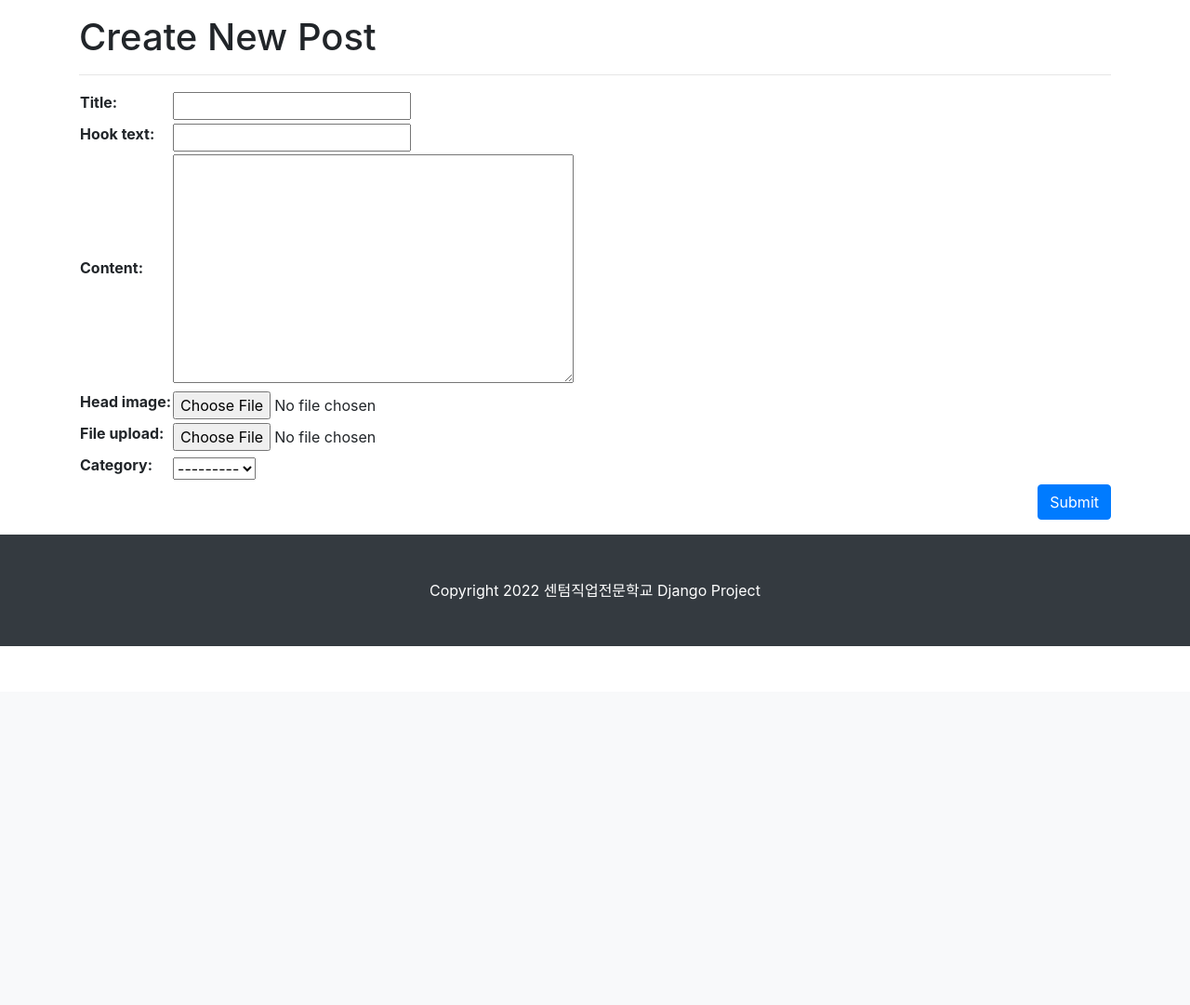
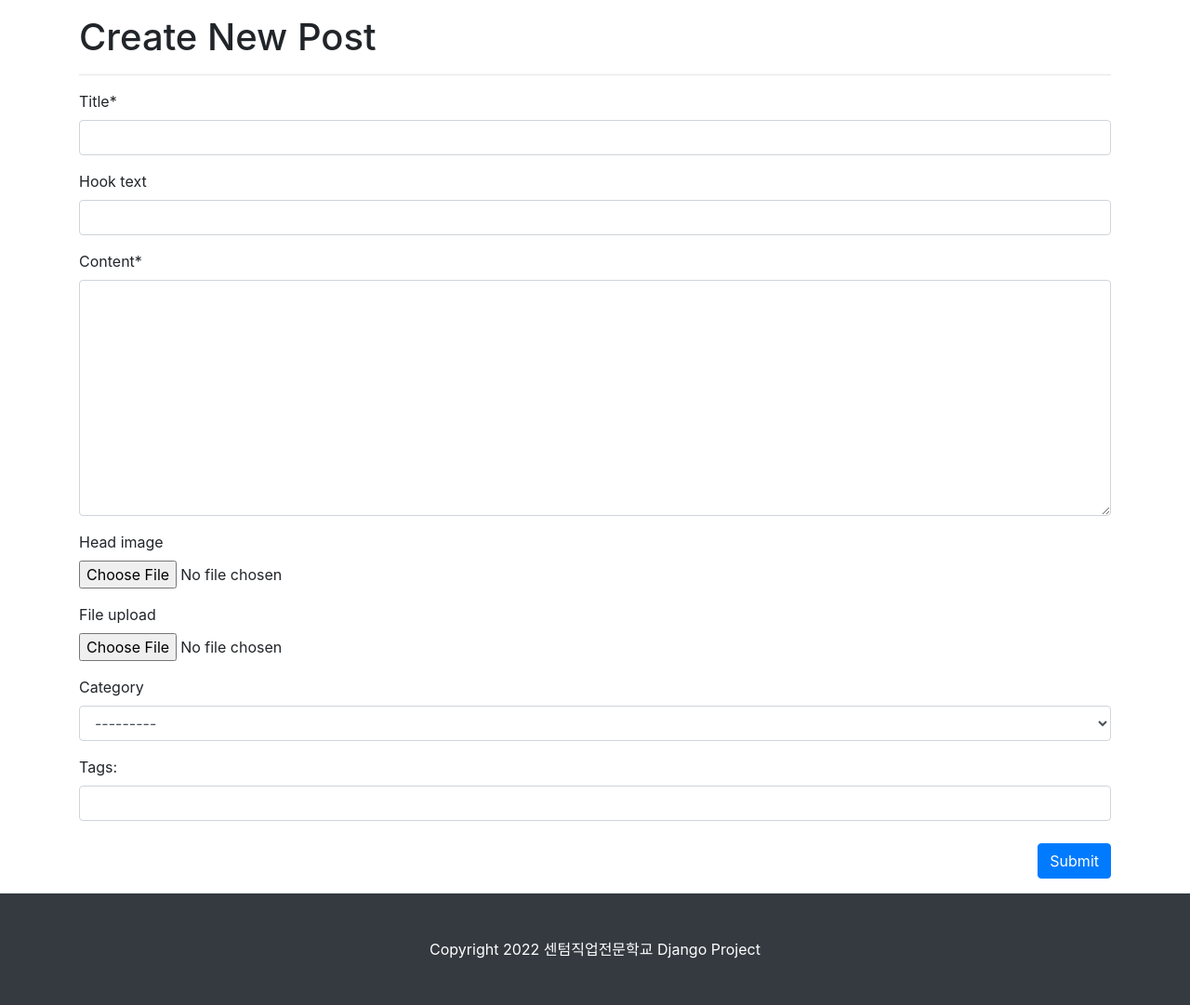
Before and after one commit to centum-tech-2022/Test, a Django app: page /blog/create_post/ in a window 1280 px wide. Shown: the part 56-1137 px from the top of the page at 93% size. Before the commit the page ends 751 px from the top, so only its background shows below. Run offline with Django 3.2, Linux system fonts and the light colour scheme; the visitor is signed in with stand-in values (Sample User, id 1); data that the repository does not hold is empty; parts of the project's set-up code (start-up, migrations or seed data) failed here and were passed over; some libraries are stand-ins or nearby versions.

Commit message:
Django crispy_forms

```diff
--- a/blog/templates/blog/post_form.html
+++ b/blog/templates/blog/post_form.html
@@ -1,14 +1,26 @@
 {% extends 'blog/base_full_width.html' %}
-
+{% load crispy_forms_tags %}
 {% block head_title %}Create Post - Blog{% endblock %}
 
 {% block main_area %}
     <h1>Create New Post</h1>
     <hr>
     <form method="post" enctype="multipart/form-data"> {% csrf_token %}
-        <table>
-            {{ form }}
-        </table>
+
+            {{ form | crispy }}
+            <div id="div_id_tags_str">
+                <label for="id_tags_str">Tags:</label>
+                <input type="text" name="tags_str" id="id_tags_str"
+                       class="textinput textInput form-control">
+            </div>
+            <br>
+
+
+
+
+
+
+
         <button type="submit" class="btn btn-primary float-right">
             Submit
         </button>
--- a/blog/views.py
+++ b/blog/views.py
@@ -4,6 +4,7 @@ from .models import Post, Category , Tag
 from django.contrib.auth.mixins import LoginRequiredMixin, UserPassesTestMixin
 from django.shortcuts import  render, redirect
 from django.core.exceptions import PermissionDenied
+from django.utils.text import slugify
 
 class PostUpdate(LoginRequiredMixin, UpdateView):
     model = Post
@@ -11,6 +12,39 @@ class PostUpdate(LoginRequiredMixin, UpdateView):
 
     # _form.html
     template_name = 'blog/post_update_form.html'
+
+    def get_context_data(self, **kwargs):
+        context = super(PostUpdate, self).get_context_data()
+        if self.object.tags.exists():
+            tags_str_list = list()
+            for t in self.object.tags.all():
+                tags_str_list.append(t.name)
+            context['tags_str_default'] = ';'.join(tags_str_list)
+        return context
+
+    def form_valid(self, form):
+        response = super(PostCreate, self).form_valid(form)
+        self.object.tags.clear()
+
+        tags_str = self.request.POST.get('tags_str')
+        if tags_str:
+            tags_str = tags_str.strip()
+            tags_str = tags_str.replace(',', ';')
+            tags_list = tags_str.split(';')
+
+            for t in tags_list:
+                t = t.strip()
+                tag, is_tag_created = Tag.objects.get_or_create(name=t)
+                if is_tag_created:
+                    tag.slug = slugify(t, allow_unicode=True)
+                    tag.save()
+                self.object.tags.add(tag)
+
+
+        return response
+
+
+
 
     def dispatch(self, request, *args, **kwargs):
         if request.user.is_authenticated and request.user == self.get_object().author:
@@ -31,7 +65,25 @@ class PostCreate(LoginRequiredMixin, UserPassesTestMixin, CreateView):
         current_user = self.request.user
         if current_user.is_authenticated and (current_user.is_staff or current_user.is_superuser):
             form.instance.author = current_user
-            return super(PostCreate,self).form_valid(form)
+
+            response = super(PostCreate, self).form_valid(form)
+
+            tags_str = self.request.POST.get('tags_str')
+            if tags_str:
+                tags_str = tags_str.strip()
+                tags_str = tags_str.replace(',', ';')
+                tags_list = tags_str.split(';')
+
+                for t in tags_list:
+                    t = t.strip()
+                    tag, is_tag_created = Tag.objects.get_or_create(name=t)
+                    if is_tag_created:
+                        tag.slug = slugify(t, allow_unicode=True)
+                        tag.save()
+                    self.object.tags.add(tag)
+
+
+            return response
         else:
             return redirect('/blog/')
 
--- a/config/settings.py
+++ b/config/settings.py
@@ -39,6 +39,7 @@ INSTALLED_APPS = [
     'django.contrib.messages',
     'django.contrib.staticfiles',
     'django_extensions',
+    'crispy_forms',
 
     'blog',
     'single_pages',
@@ -127,3 +128,4 @@ STATIC_URL = '/static/'
 
 MEDIA_URL = '/media/'
 MEDIA_ROOT = os.path.join(BASE_DIR,'_media')
+CRISPY_TEMPLATE_PACK = 'bootstrap4'
```
Also changed, not shown: blog/templates/blog/post_update_form.html (+8 -4 lines), blog/tests.py (+9 -0 lines).
